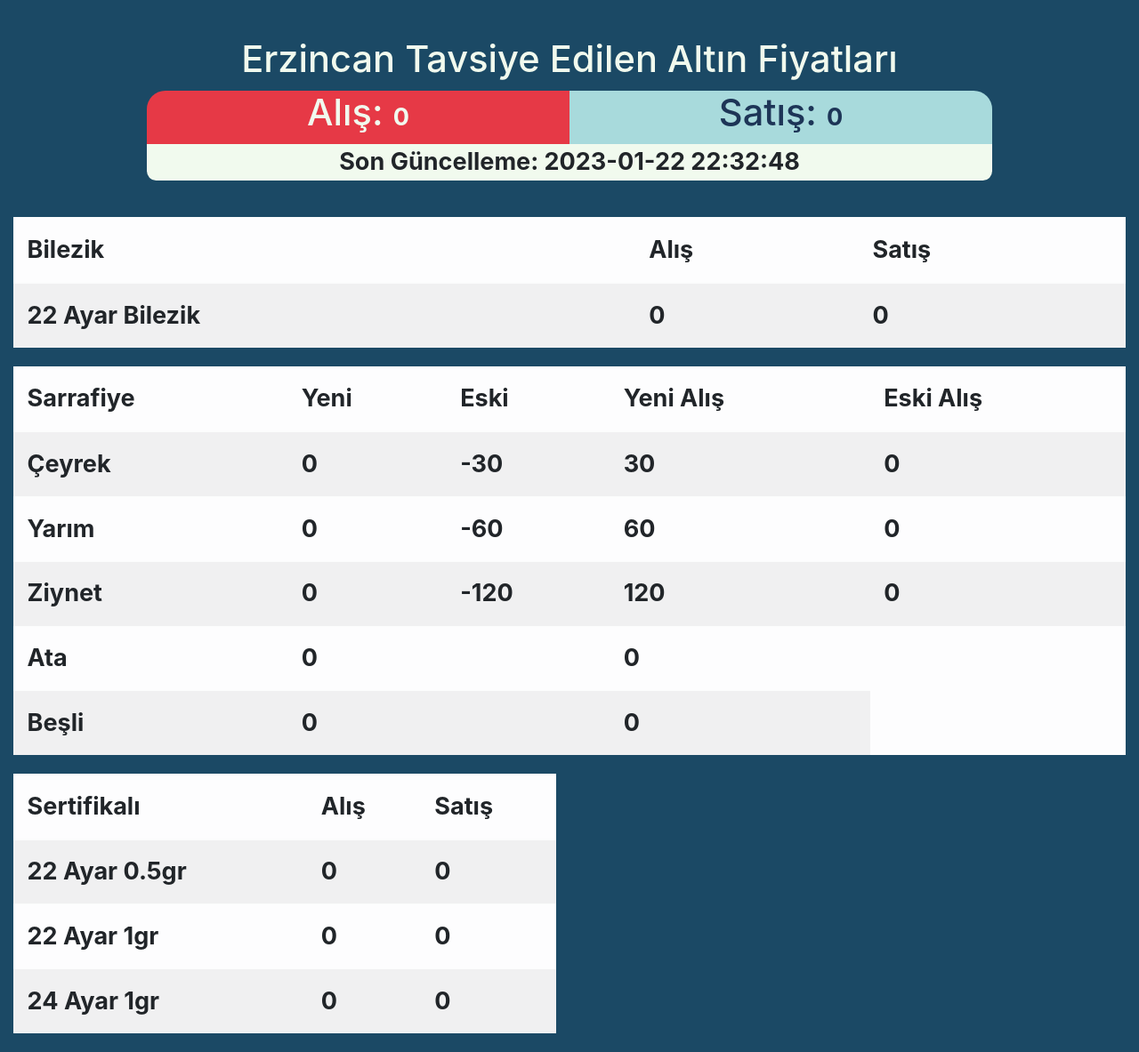
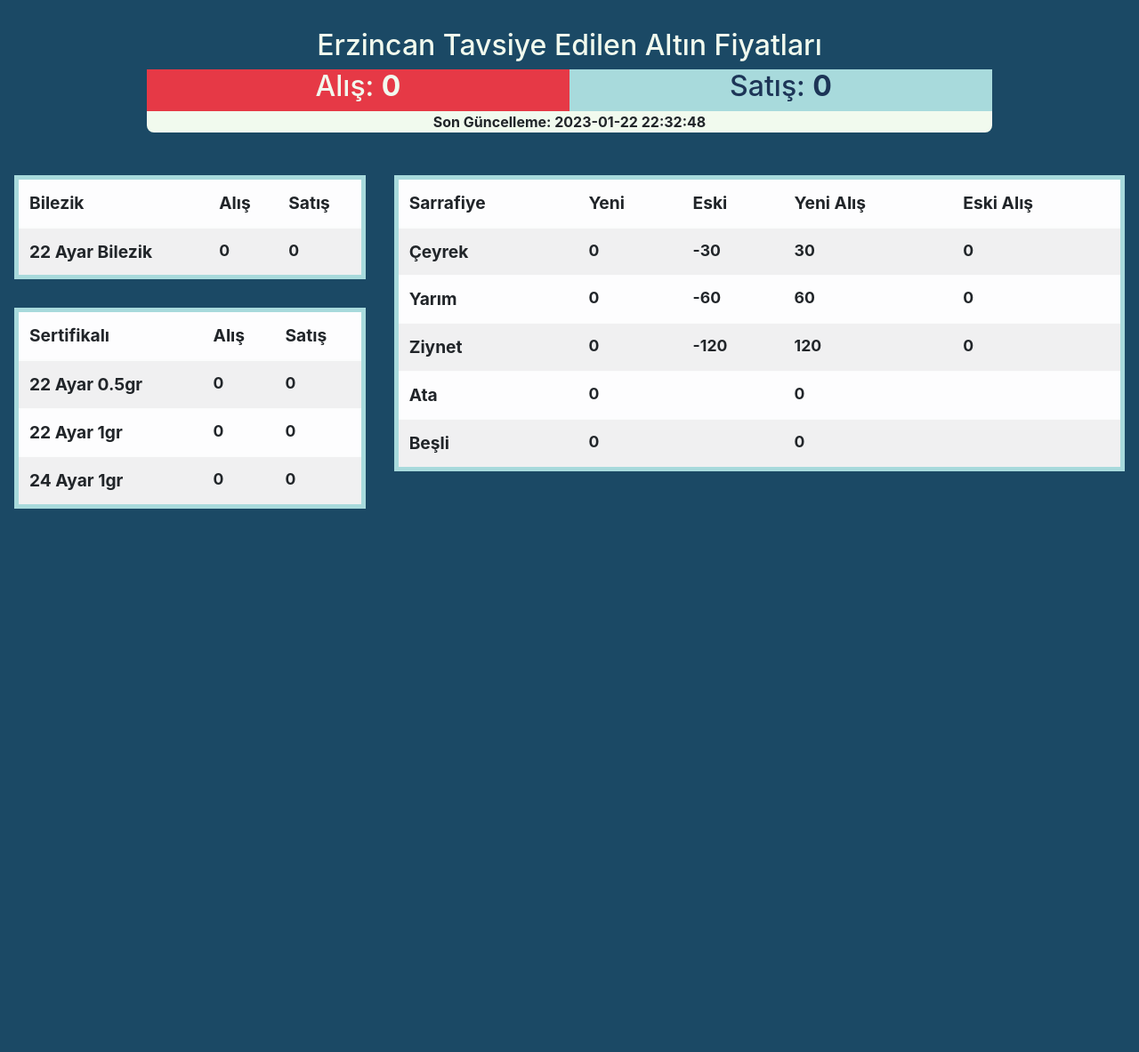
Before and after one commit to 1942Spectre/erzincan_kuyumcular, a Flask app: template templates/home.html in a window 1280 px wide. Shown: the whole page at 89% size. After the commit the page ends 572 px from the top, so only its background shows below. Run offline with Flask 2, Linux system fonts and the light colour scheme; the template is opened without the code that fills it, so the values that code supplies are empty; parts of the project's set-up code (start-up, migrations or seed data) failed here and were passed over.

Commit message:
visual changes and new ratios

```diff
--- a/templates/home.html
+++ b/templates/home.html
@@ -1,36 +1,83 @@
 {% extends 'base.html' %} {% block title %}Erzincan Altın Fiyatları{% endblock
 title %} {% block content %}
 
+<style>
 
-<style>
   *{
-    font-size: 1.3rem;
     font-weight: bold;
   }
 
+  table{
+    border: 5px solid #a8dadc;
+  }
+
+  @media (min-width: 960px) {
+    th {
+      font-size: 1.2rem;
+    }
+
+    td {
+      font-size: 1.1rem;
+    }
+
+
+  }
+
+  @media (min-width: 575px){
+    .table {
+    margin: 1rem;
+  }
+  }
 </style>
 
-
-
 <div class="container">
-  <h2 style="color: #f1faee; text-align: center;">Erzincan Tavsiye Edilen Altın Fiyatları</h2>
-  <div class="row" style="display: flex; justify-content: center; margin-bottom:2rem;">
-    <div style="border:none; border-top-left-radius: 1rem; color:#f1faee; text-align: center; background-color: #e63946;" class="col-sm-5">
+  <h2 style="color: #f1faee; text-align: center">
+    Erzincan Tavsiye Edilen Altın Fiyatları
+  </h2>
+  <div
+    class="row"
+    style="display: flex; justify-content: center; margin-bottom: 2rem"
+  >
+    <div
+      style="
+        border: none;
+        color: #f1faee;
+        text-align: center;
+        background-color: #e63946;
+      "
+      class="col-sm-5"
+    >
       <h2>Alış: <span id="alis"> </span></h2>
     </div>
-    <div style="border:none; text-align: center; color:#1d3557; border-top-right-radius: 1rem; background-color: #a8dadc" class="col-sm-5">
+    <div
+      style="
+        border: none;
+        text-align: center;
+        color: #1d3557;
+        background-color: #a8dadc;
+      "
+      class="col-sm-5"
+    >
       <h2>Satış: <span id="satis"> </span></h2>
     </div>
-    <div class="col-sm-10" style="background-color: #f1faee; border-bottom-left-radius: .5rem; border-bottom-right-radius: .5rem; text-align: center;">
+    <div
+      class="col-sm-10"
+      style="
+        background-color: #f1faee;
+        border-bottom-left-radius: 0.5rem;
+        border-bottom-right-radius: 0.5rem;
+        text-align: center;
+      "
+    >
       Son Güncelleme: <span id="last_reload"></span>
     </div>
   </div>
-  </div>
 </div>
+
 <div class="container-fluid">
   <div class="row">
-    <div class="col-sm-12">
-      <div class="collapse multi-collapse show" id="bilezikler">
+    <div class="col-sm-4">
+      <div class="row">
         <table class="table table-light table-striped">
           <thead>
             <tr>
@@ -48,61 +95,7 @@ title %} {% block content %}
           </tbody>
         </table>
       </div>
-    </div>
-    <div class="col-sm-12">
-      <div class="collapse multi-collapse show" id="sarrafiye">
-        <table class="table table-light table-striped">
-          <thead>
-            <tr>
-              <th scope="col">Sarrafiye</th>
-              <th scope="col">Yeni</th>
-              <th scope="col">Eski</th>
-              <th scope="col">Yeni Alış</th>
-              <th scope="col">Eski Alış</th>
-            </tr>
-          </thead>
-          <tbody>
-            <tr>
-              <th scope="row">Çeyrek</th>
-              <td id="ceyrek_yeni">{{context.ceyrek_yeni}}</td>
-              <td id="ceyrek_eski">{{context.ceyrek_eski}}</td>
-              <td id="ceyrek_alis">{{context.ceyrek_alis}}</td>
-              <td id="ceyrek_eski_alis">{{context.ceyrek_eski_alis}}</td>
-            </tr>
-            <tr>
-              <th scope="row">Yarım</th>
-              <td id="yarim_yeni">{{context.yarim_yeni}}</td>
-              <td id="yarim_eski">{{context.yarim_eski}}</td>
-              <td id="yarim_alis">{{context.yarim_alis}}</td>
-              <td id="yarim_eski_alis">{{context.yarim_eski_alis}}</td>
-
-            </tr>
-            <tr>
-              <th scope="row">Ziynet</th>
-              <td id="ziynet_yeni">{{context.ziynet_yeni}}</td>
-              <td id="ziynet_eski">{{context.ziynet_eski}}</td>
-              <td id="ziynet_alis">{{context.ziynet_alis}}</td>
-              <td id="ziynet_eski_alis">{{context.ziynet_eski_alis}}</td>
-
-            </tr>
-            <tr>
-              <th scope="row">Ata</th>
-              <td id="ata_satis">{{context.ata_satis}}</td>
-              <td></td>
-              <td id="ata_alis">{{context.ata_alis}}</td>
-            </tr>
-            <tr>
-              <th scope="row">Beşli</th>
-              <td id="besli_satis">#</td>
-              <td></td>
-              <td id="besli_alis">#</td>
-            </tr>
-          </tbody>
-        </table>
-      </div>
-    </div>
-    <div class="col-sm-6">
-      <div class="collapse multi-collapse show" id="sertifikali">
+      <div class="row">
         <table class="table table-light table-striped">
           <thead>
             <tr>
@@ -131,6 +124,58 @@ title %} {% block content %}
         </table>
       </div>
     </div>
+    <div class="col-sm-8">
+      <div class="row">
+        <table class="table table-light table-striped">
+          <thead>
+            <tr>
+              <th scope="col">Sarrafiye</th>
+              <th scope="col">Yeni</th>
+              <th scope="col">Eski</th>
+              <th scope="col">Yeni Alış</th>
+              <th scope="col">Eski Alış</th>
+            </tr>
+          </thead>
+          <tbody>
+            <tr>
+              <th scope="row">Çeyrek</th>
+              <td id="ceyrek_yeni">{{context.ceyrek_yeni}}</td>
+              <td id="ceyrek_eski">{{context.ceyrek_eski}}</td>
+              <td id="ceyrek_alis">{{context.ceyrek_alis}}</td>
+              <td id="ceyrek_eski_alis">{{context.ceyrek_eski_alis}}</td>
+            </tr>
+            <tr>
+              <th scope="row">Yarım</th>
+              <td id="yarim_yeni">{{context.yarim_yeni}}</td>
+              <td id="yarim_eski">{{context.yarim_eski}}</td>
+              <td id="yarim_alis">{{context.yarim_alis}}</td>
+              <td id="yarim_eski_alis">{{context.yarim_eski_alis}}</td>
+            </tr>
+            <tr>
+              <th scope="row">Ziynet</th>
+              <td id="ziynet_yeni">{{context.ziynet_yeni}}</td>
+              <td id="ziynet_eski">{{context.ziynet_eski}}</td>
+              <td id="ziynet_alis">{{context.ziynet_alis}}</td>
+              <td id="ziynet_eski_alis">{{context.ziynet_eski_alis}}</td>
+            </tr>
+            <tr>
+              <th scope="row">Ata</th>
+              <td id="ata_satis">{{context.ata_satis}}</td>
+              <td></td>
+              <td id="ata_alis">{{context.ata_alis}}</td>
+              <td></td>
+            </tr>
+            <tr>
+              <th scope="row">Beşli</th>
+              <td id="besli_satis">#</td>
+              <td></td>
+              <td id="besli_alis">#</td>
+              <td></td>
+            </tr>
+          </tbody>
+        </table>
+      </div>
+    </div>
   </div>
 </div>
 {% endblock content %} {% block scripts %}
@@ -138,15 +183,28 @@ title %} {% block content %}
   function reload_data() {
     $.get("/ajax/reload", function (data, status) {
       Object.keys(data).forEach(function (key) {
-        if(key != "next_refresh"){
+        if (key != "next_refresh") {
           document.getElementById(key).innerText = data[key];
         }
       });
     });
   }
-  var months = ["Jan","Feb","Mar","Apr","May","June","July","Aug","Sept","Oct","Nov","Dec"];
+  var months = [
+    "Jan",
+    "Feb",
+    "Mar",
+    "Apr",
+    "May",
+    "June",
+    "July",
+    "Aug",
+    "Sept",
+    "Oct",
+    "Nov",
+    "Dec",
+  ];
   reload_data();
-  function check_reload(){
+  function check_reload() {
     var d = new Date();
     var day = d.getDate();
     var month = d.getMonth();
@@ -155,14 +213,14 @@ title %} {% block content %}
     var mins = parseInt(d.getMinutes());
     var seconds = parseInt(d.getSeconds());
 
-    var curtime = hours*60*60 + mins * 60 + seconds;
+    var curtime = hours * 60 * 60 + mins * 60 + seconds;
     var last_time = document.getElementById("last_reload").innerText;
     var last_time_array = last_time.split(" ");
     var date_array = last_time_array[0].split("-");
     var time_array = last_time_array[1].split(":");
 
     last_day = parseInt(date_array[2]);
-    last_month = parseInt(date_array[1])-1;
+    last_month = parseInt(date_array[1]) - 1;
     last_year = parseInt(date_array[0]);
 
     if (last_year != year) {
@@ -170,12 +228,12 @@ title %} {% block content %}
       reload_data();
     }
 
-    if (last_month != month){
+    if (last_month != month) {
       console.log(last_month + "!=" + month);
       reload_data();
     }
 
-    if (last_day != day){
+    if (last_day != day) {
       console.log(last_day + "!=" + day);
       reload_data();
     }
@@ -183,8 +241,8 @@ title %} {% block content %}
     hours = parseInt(time_array[0]);
     mins = parseInt(time_array[1]);
     seconds = parseInt(time_array[2]);
-    timediff = curtime - ( hours*60*60 + mins*60 + seconds)
-    if (timediff >= 20){
+    timediff = curtime - (hours * 60 * 60 + mins * 60 + seconds);
+    if (timediff >= 20) {
       reload_data();
       return;
     }
```
